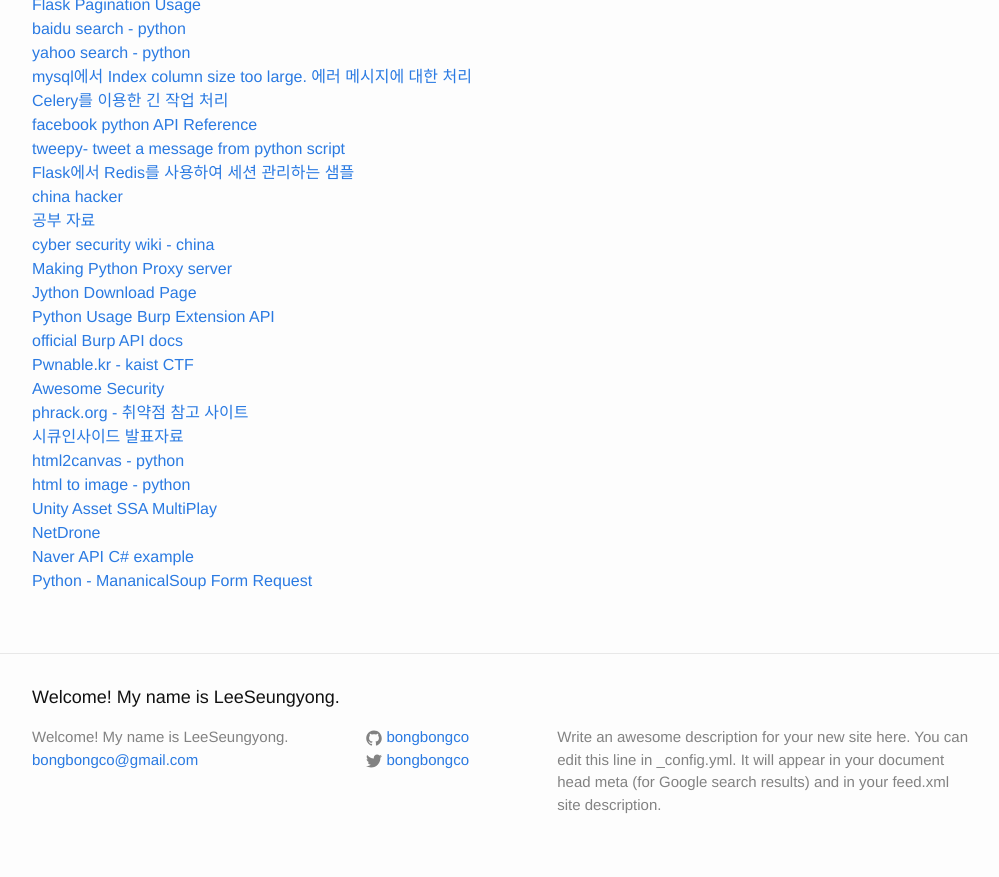
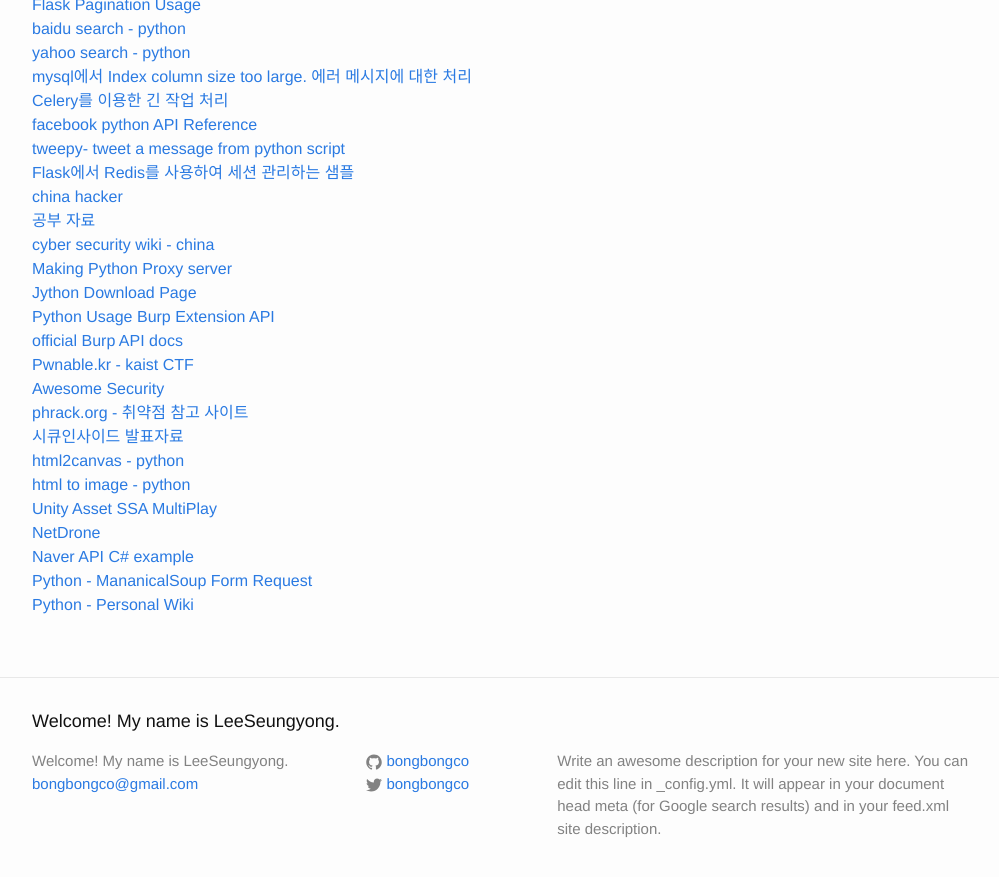
Before and after one commit to LktProgrammer/bongbongco.github.io, a Jekyll site: the page built from _posts/2016-07-22-Website-List.markdown, in a window 1280 px wide and 900 px high, scrolled down 2103 px. Shown: the top 877 px of the window, without its empty margins (138-1137 px from the left). Built offline with Jekyll 4.4.1, drawn with Linux system fonts in a browser that asks for light colours.

Commit message:
Update 2016-07-22-Website-List.markdown

```diff
--- a/_posts/2016-07-22-Website-List.markdown
+++ b/_posts/2016-07-22-Website-List.markdown
@@ -107,3 +107,4 @@ title: 참고할 웹 사이트들.
 [NetDrone](http://wiki.vogie.net/origin/Main_Page)
 [Naver API C# example](http://blog.danggun.net/3460)
 [Python - MananicalSoup Form Request ](https://github.com/hickford/MechanicalSoup)
+[Python - Personal Wiki](http://ecolemodev.wikinamu.com/파이썬#header-2-2)
```
